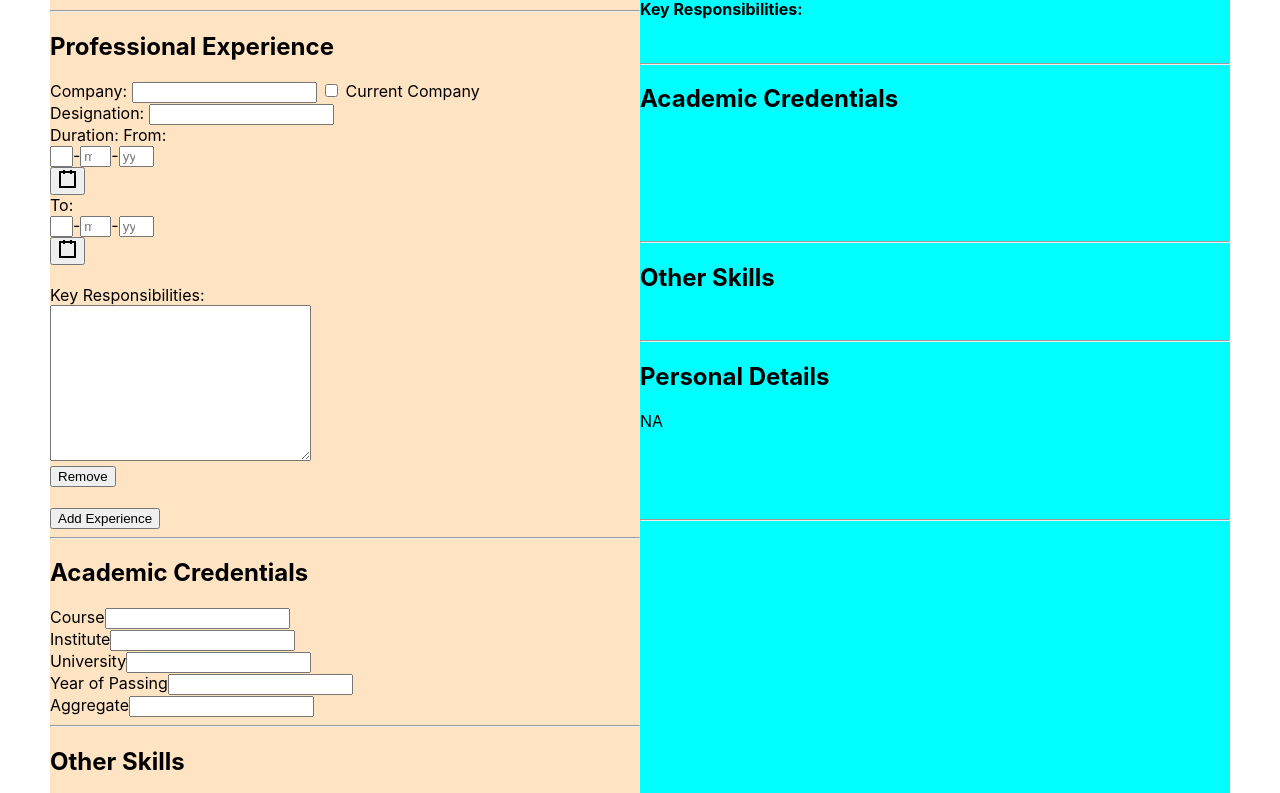
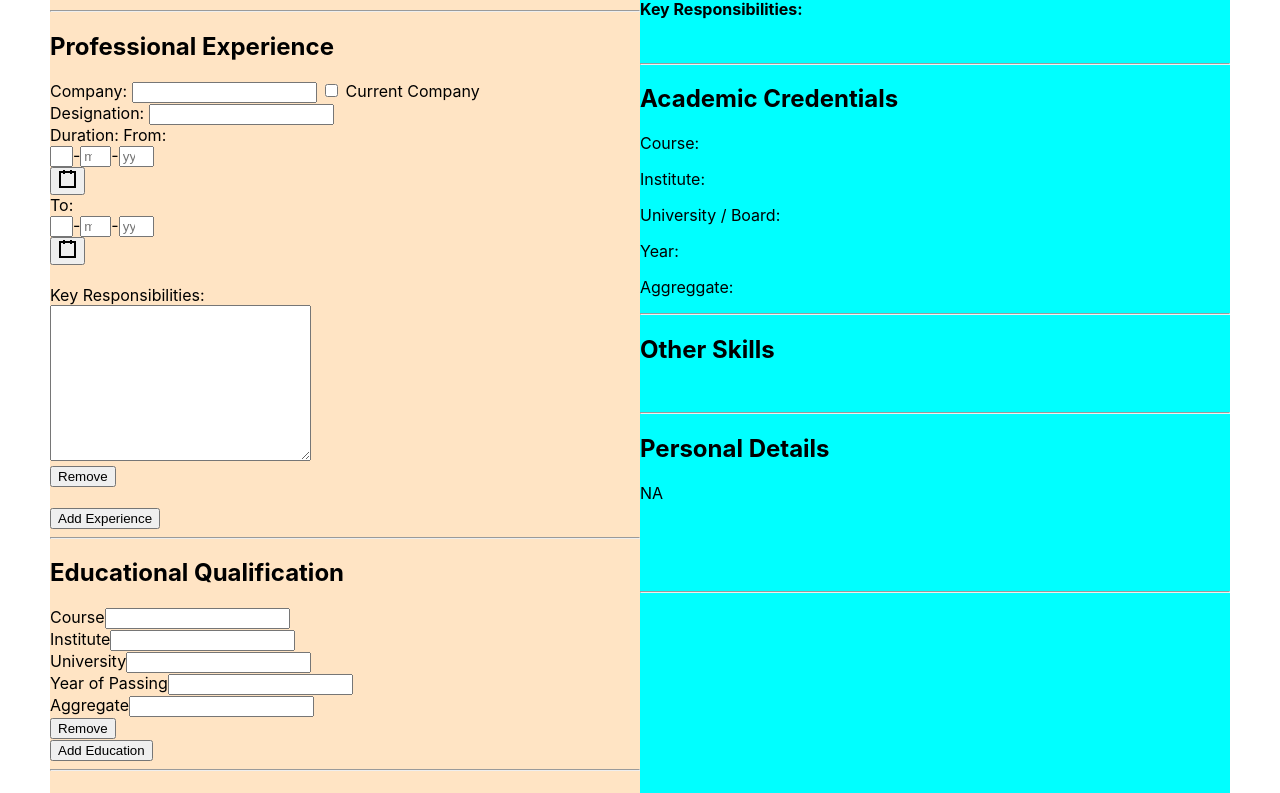
Before and after one commit to atiqur/resume-app, a React (Create React App) app: page / in a window 1280 px wide. Shown: the part 715-1508 px from the top of the page. Built offline with nearby package versions, Linux system fonts and the light colour scheme.

Commit message:
Add dynamic Educational Qualification

```diff
--- /dev/null
+++ b/src/components/add-education.component.jsx
@@ -0,0 +1,33 @@
+import React from 'react';
+
+const AddEducation = props => {
+  return props.stateValue.map((e, i) => (
+    <span>
+      <div key={i} onChange={props.onChange.bind(this, i)}>
+        <label>Course</label>
+        <input type='text' name='course' value={e.course || ''} /> <br />
+        <label>Institute</label>
+        <input type='text' name='institute' value={e.institute || ''} /> <br />
+        <label>University</label>
+        <input type='text' name='university' value={e.university || ''} />{' '}
+        <br />
+        <label>Year of Passing</label>
+        <input
+          type='number'
+          name='yearOfPassing'
+          value={e.yearOfPassing}
+        />{' '}
+        <br />
+        <label>Aggregate</label>
+        <input type='text' name='aggregate' value={e.aggregate} /> <br />
+      </div>
+      <input
+        type='button'
+        value='Remove'
+        onClick={props.removeEducation.bind(this, i)}
+      />
+    </span>
+  ));
+};
+
+export default AddEducation;
--- a/src/components/add-experience.component.jsx
+++ b/src/components/add-experience.component.jsx
@@ -61,6 +61,7 @@ const AddExperience = props => {
         name='keyResponsibilities'
         cols='30'
         rows='10'
+        value={e.keyResponsibilities || ''}
         onChange={props.onChange.bind(this, i)}
       />{' '}
       <br />
--- a/src/forms/resume-form.component.jsx
+++ b/src/forms/resume-form.component.jsx
@@ -6,11 +6,13 @@ import ResumeView from './resume-view.component';
 import AddInput from '../components/add-input';
 import AddMultipleInput from '../components/add-multiple-input.component';
 import AddExperience from '../components/add-experience.component';
+import AddEducation from '../components/add-education.component';
 
 class ResumeForm extends React.Component {
   constructor(props) {
     super(props);
     this.state = {
+      userId: '',
       candidateName: '',
       candidateMobileNos: [undefined],
       candidateEmail: [undefined],
@@ -34,11 +36,15 @@ class ResumeForm extends React.Component {
           // ]
         }
       ],
+      education: [
+        {
           course: '',
           institute: '',
           university: '',
           yearOfPassing: '',
-      aggregate: '',
+          aggregate: ''
+        }
+      ],
       otherSkills: '',
       dateOfBirth: undefined,
       gender: '',
@@ -50,6 +56,7 @@ class ResumeForm extends React.Component {
     this.handleChange = this.handleChange.bind(this);
     this.handleSubmit = this.handleSubmit.bind(this);
     this.handleExperience = this.handleExperience.bind(this);
+    this.handleEducation = this.handleEducation.bind(this);
   }
 
   // addInput(type, name, eventHandler, stateField, removeField) {
@@ -122,14 +129,10 @@ class ResumeForm extends React.Component {
   handleExperience(i, event) {
     const { name, value } = event.target;
     let experience = [...this.state.experience];
-    if (name == 'companyName') {
-      experience[i].companyName = value;
-    } else if (name === 'designation') {
-      experience[i].designation = value;
-    } else if (name === 'keyResponsibilities') {
-      experience[i].keyResponsibilities = value;
-    } else if (name === 'isCurrentCompany') {
+    if (name === 'isCurrentCompany') {
       experience[i].isCurrentCompany = !experience[i].isCurrentCompany;
+    } else {
+      experience[i][name] = value;
     }
     this.setState({ experience });
   }
@@ -144,6 +147,25 @@ class ResumeForm extends React.Component {
     let experience = [...this.state.experience];
     experience.splice(i, 1);
     this.setState({ experience });
+  }
+
+  handleEducation(i, event) {
+    const { name, value } = event.target;
+    let education = [...this.state.education];
+    education[i][name] = value;
+    this.setState({ education });
+  }
+
+  addEducation() {
+    this.setState(prevState => ({
+      education: [...prevState.education, {}]
+    }));
+  }
+
+  removeEducation(i) {
+    let education = [...this.state.education];
+    education.splice(i, 1);
+    this.setState({ education });
   }
 
   // addProject() {
@@ -296,10 +318,9 @@ class ResumeForm extends React.Component {
                 onClick={this.addExperience.bind(this)}
               />{' '}
               <br />
-              {/* Projects Handled */}
             </div>
             <hr />
-            <div className='academic-credentials'>
+            {/* <div className='academic-credentials'>
               <h2 className='section-header'>Academic Credentials</h2>
               <label>Course</label>
               <input
@@ -340,7 +361,21 @@ class ResumeForm extends React.Component {
                 value={this.state.aggregate}
                 onChange={this.handleChange}
               />{' '}
+              <br /> */}
+            <div className='educational-qualification'>
+              <h2 className='section-header'>Educational Qualification</h2>
+              <AddEducation
+                stateValue={this.state.education}
+                onChange={this.handleEducation.bind(this)}
+                removeEducation={this.removeEducation.bind(this)}
+              />
               <br />
+              <input
+                type='button'
+                value='Add Education'
+                onClick={this.addEducation.bind(this)}
+              />{' '}
+            </div>
             <hr />
             <div className='other-skills'>
               <h2 className='section-header'>Other Skills</h2>
@@ -430,7 +465,6 @@ class ResumeForm extends React.Component {
                 </select>
               </div>
             </div>
-            </div>
             <Link className='resume-form-button' to='/resume-view'>
               <button>
                 <h1>Next --></h1>
--- a/src/forms/resume-view.component.jsx
+++ b/src/forms/resume-view.component.jsx
@@ -91,11 +91,15 @@ const ResumeView = props => {
       {props.projectDetails} <br /> */}
       <hr />
       <h2>Academic Credentials</h2>
-      {props.course} <br />
-      {props.institute} <br />
-      {props.university} <br />
-      {props.yearOfPassing} <br />
-      {props.aggregate} <br />
+      {props.education.map((e, i) => (
+        <div key={i}>
+          <p>Course: {e.course}</p>
+          <p>Institute: {e.institute}</p>
+          <p>University / Board: {e.university}</p>
+          <p>Year: {e.yearOfPassing}</p>
+          <p>Aggreggate: {e.aggregate}</p>
+        </div>
+      ))}
       <hr />
       <h2>Other Skills</h2>
       {props.otherSkills} <br />
```
Lines whose indentation alone changed are shown as unchanged.
